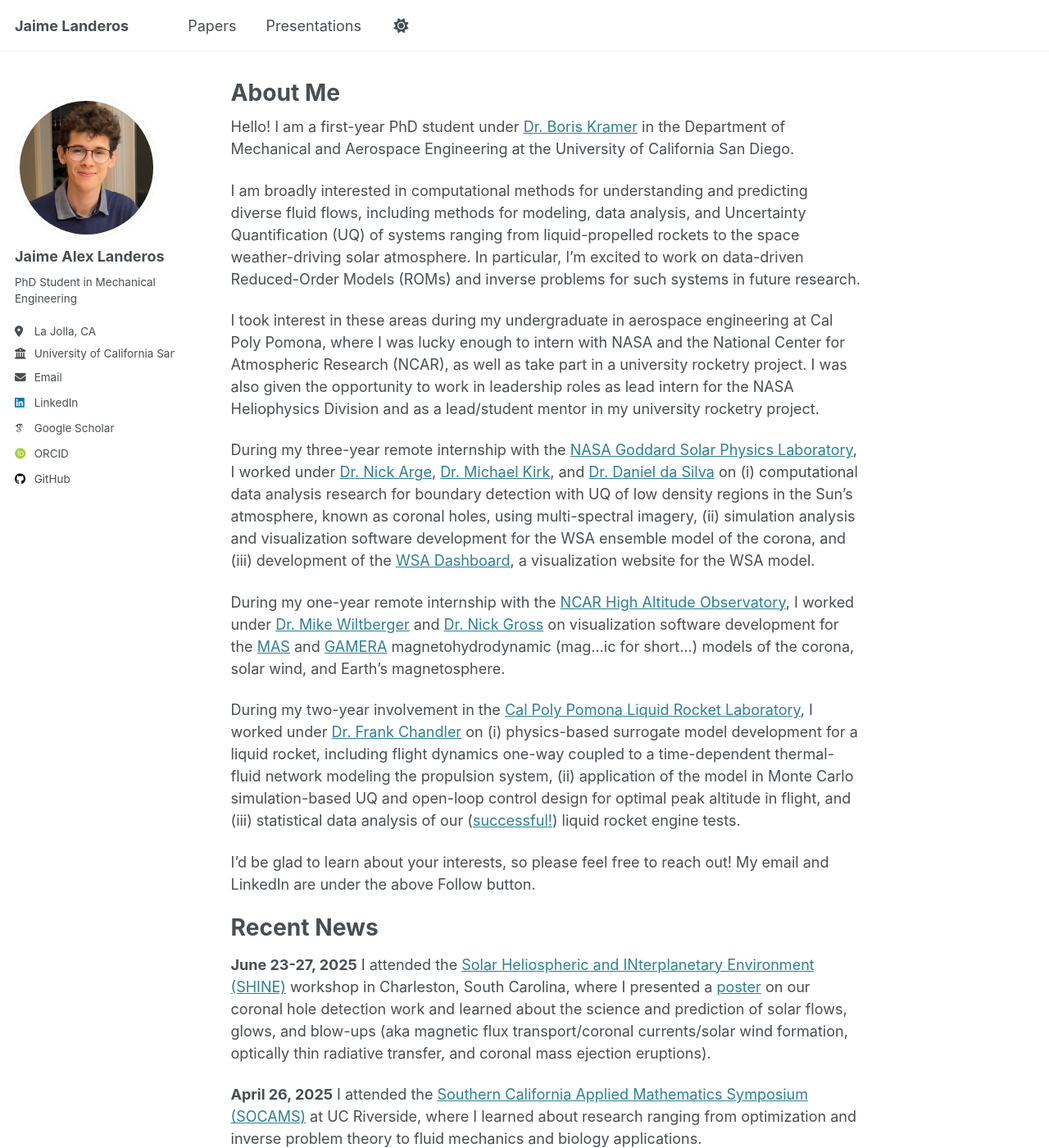
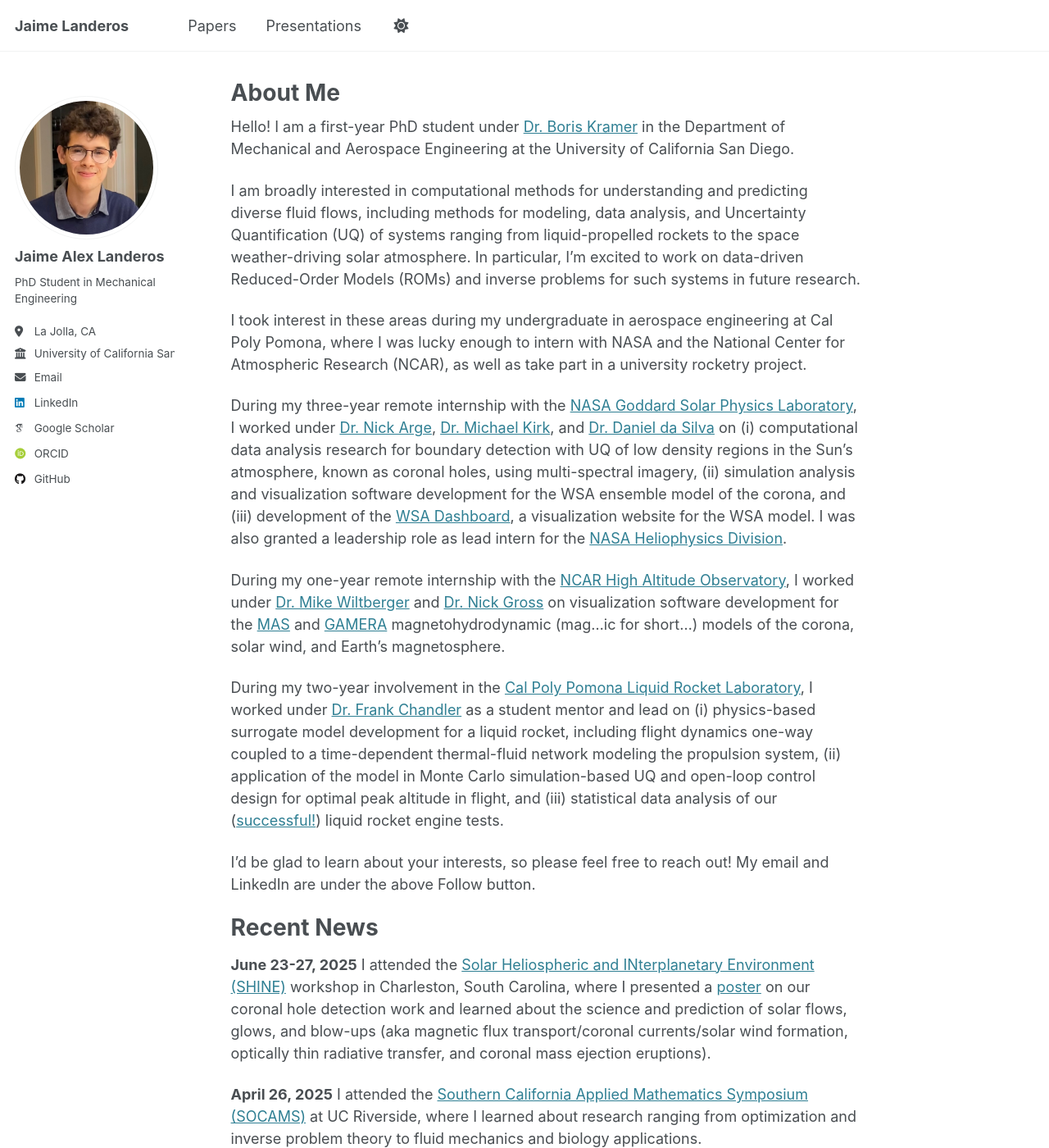
Before and after one commit to jalanderos/jalanderos.github.io, a Jekyll site: the page built from _pages/about.md, in a window 1280 px wide and 1400 px high. Shown: the whole window at 82% size. Built offline with Jekyll 4.4.1, drawn with Linux system fonts in a browser that asks for light colours; some web fonts are replaced; part of the change alters nothing that is shown.

Commit message:
Update about

```diff
--- a/_pages/about.md
+++ b/_pages/about.md
@@ -11,15 +11,18 @@ Hello! I am a first-year PhD student under [Dr. Boris Kramer](http://kramer.ucsd
 
 I am broadly interested in computational methods for understanding and predicting diverse fluid flows, including methods for modeling, data analysis, and Uncertainty Quantification (UQ) of systems ranging from liquid-propelled rockets to the space weather-driving solar atmosphere. In particular, I’m excited to work on data-driven Reduced-Order Models (ROMs) and inverse problems for such systems in future research.
 
-I took interest in these areas during my undergraduate in aerospace engineering at Cal Poly Pomona, where I was lucky enough to intern with NASA and the National Center for Atmospheric Research (NCAR), as well as take part in a university rocketry project. I was also given the opportunity to work in leadership roles as lead intern for the NASA Heliophysics Division and as a lead/student mentor in my university rocketry project.
+I took interest in these areas during my undergraduate in aerospace engineering at Cal Poly Pomona, where I was lucky enough to intern with NASA and the National Center for Atmospheric Research (NCAR), as well as take part in a university rocketry project.
 
 During my three-year remote internship with the
 [NASA Goddard Solar Physics Laboratory](https://science.gsfc.nasa.gov/heliophysics/solar), I worked under
 [Dr. Nick Arge](https://science.gsfc.nasa.gov/sci/bio/charles.n.arge),
 [Dr. Michael Kirk](https://science.gsfc.nasa.gov/sci/bio/michael.s.kirk), and
-[Dr. Daniel da Silva](https://danieldasilva.org)
-on (i) computational data analysis research for boundary detection with UQ of low density regions in the Sun’s atmosphere, known as coronal holes, using multi-spectral imagery, (ii) simulation analysis and visualization software development for the WSA ensemble model of the corona, and (iii) development of the
+[Dr. Daniel da Silva](https://danieldasilva.org) on
+(i) computational data analysis research for boundary detection with UQ of low density regions in the Sun’s atmosphere, known as coronal holes, using multi-spectral imagery,
+(ii) simulation analysis and visualization software development for the WSA ensemble model of the corona, and
+(iii) development of the
 [WSA Dashboard](https://ccmc.gsfc.nasa.gov/community-tools/WSA-Dashboard/), a visualization website for the WSA model.
+I was also granted a leadership role as lead intern for the [NASA Heliophysics Division](https://science.nasa.gov/heliophysics/).
 
 During my one-year remote internship with the
 [NCAR High Altitude Observatory](https://www2.hao.ucar.edu/), I worked under
@@ -30,8 +33,10 @@ on visualization software development for the [MAS](https://www.predsci.com/coro
 magnetohydrodynamic (mag...ic for short...) models of the corona, solar wind, and Earth’s magnetosphere.
 
 During my two-year involvement in the [Cal Poly Pomona Liquid Rocket Laboratory](https://www.cpplrl.com/), I worked under
-[Dr. Frank Chandler](https://www.linkedin.com/in/frank-chandler-17237b33/)
-on (i) physics-based surrogate model development for a liquid rocket, including flight dynamics one-way coupled to a time-dependent thermal-fluid network modeling the propulsion system, (ii) application of the model in Monte Carlo simulation-based UQ and open-loop control design for optimal peak altitude in flight, and (iii) statistical data analysis of our
+[Dr. Frank Chandler](https://www.linkedin.com/in/frank-chandler-17237b33/) as a student mentor and lead on
+(i) physics-based surrogate model development for a liquid rocket, including flight dynamics one-way coupled to a time-dependent thermal-fluid network modeling the propulsion system,
+(ii) application of the model in Monte Carlo simulation-based UQ and open-loop control design for optimal peak altitude in flight, and
+(iii) statistical data analysis of our
 ([successful!](https://www.instagram.com/p/CdRmXUmMqK7/?hl=en))
 liquid rocket engine tests.
 
```
